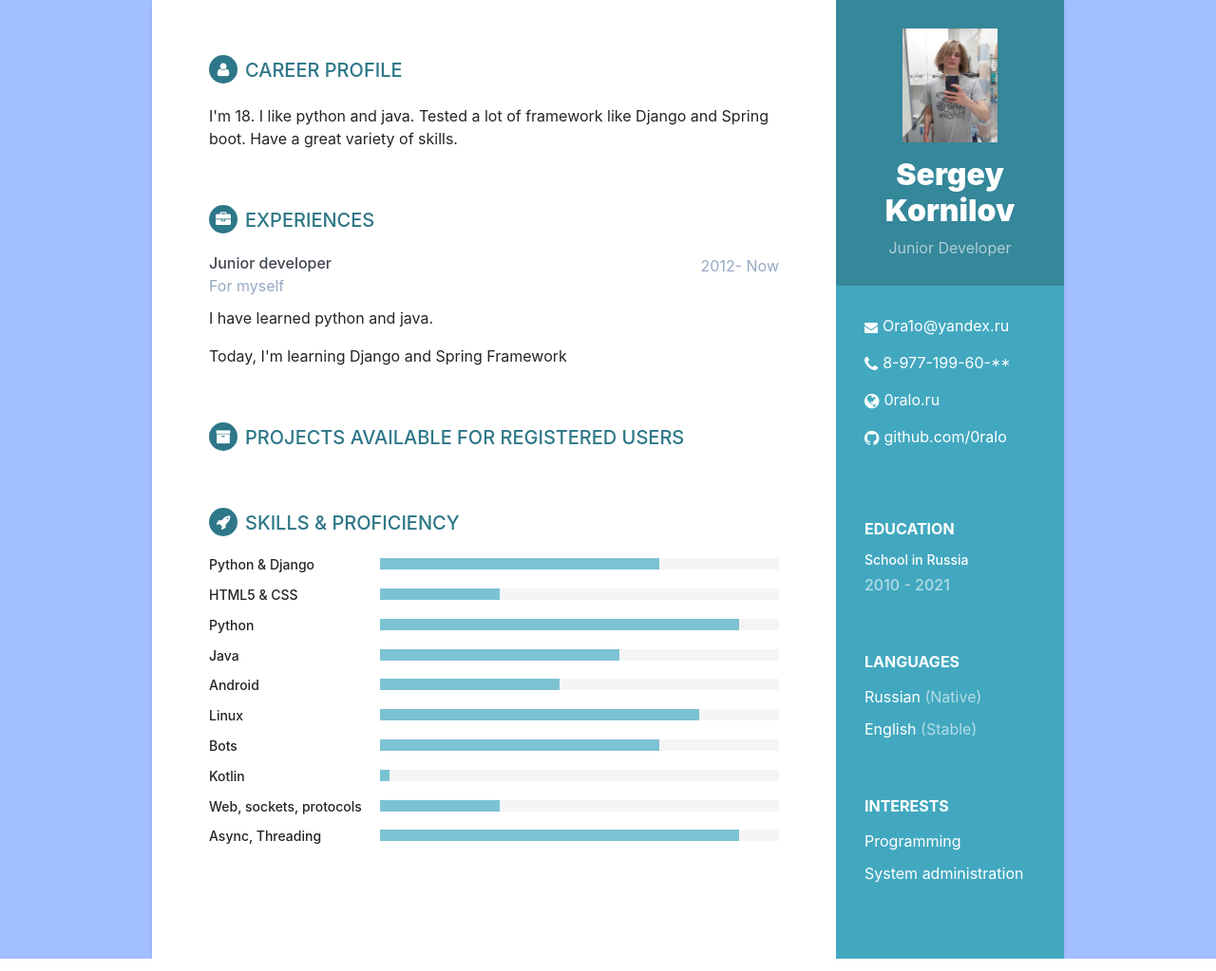
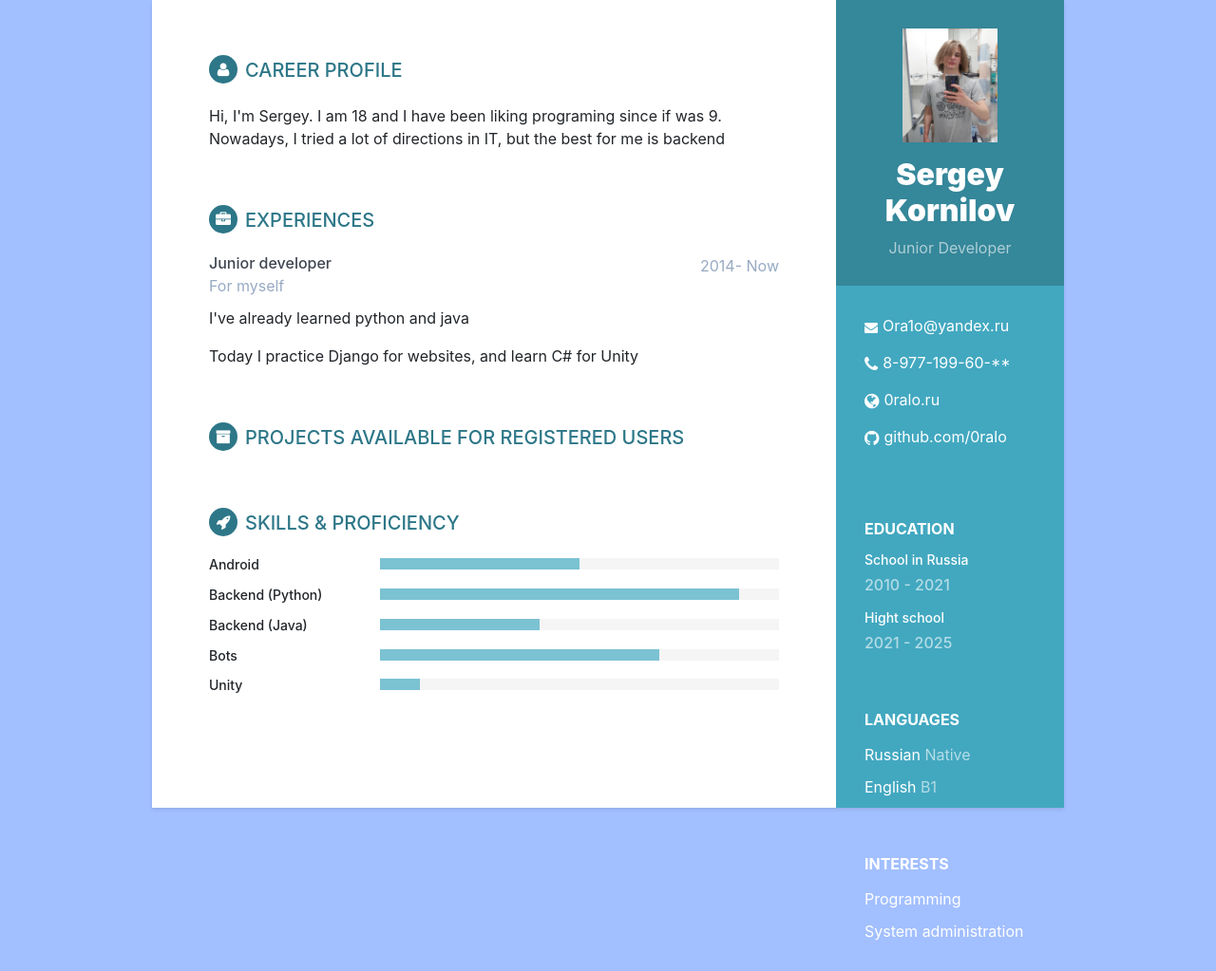
Before and after one commit to 0ralo/WebOralia, a Django app: page /summary/ in a window 1280 px wide. Shown: the part 56-1079 px from the top of the page at 95% size. Run offline with Django 3.2, Linux system fonts and the light colour scheme; parts of the project's set-up code (start-up, migrations or seed data) failed here and were passed over; some libraries are stand-ins or nearby versions.

Commit message:
new summary test

```diff
--- a/WebOralia/settings.py
+++ b/WebOralia/settings.py
@@ -15,7 +15,7 @@
 if DEBUG:
 	ALLOWED_HOSTS.append("localhost")
 	ALLOWED_HOSTS.append("0.0.0.0")
-	ALLOWED_HOSTS.append("127.0.0.0")
+	ALLOWED_HOSTS.append("127.0.0.1")
 
 INSTALLED_APPS = [
 	'django.contrib.admin',
--- a/main/views.py
+++ b/main/views.py
@@ -78,6 +78,7 @@
 		qs = super(SecretView, self).get_context_data(**kwargs)
 		for n, i in enumerate(qs['people']):
 			i.number = n
+		qs["len"] = len(qs["people"])
 		return qs
 
 	@method_decorator(login_required)
--- a/templates/main/secret.html
+++ b/templates/main/secret.html
@@ -6,6 +6,7 @@
 {% endblock %}
 
 {% block body %}
+    {% if len %}
         <div id="carouselExampleControls" class="carousel slide w-50" data-ride="carousel">
             <div class="carousel-inner">
                 {% for person in people %}
@@ -25,4 +26,5 @@
                 <span class="sr-only">Next</span>
             </a>
         </div>
+    {% endif %}
 {% endblock %}
--- a/templates/main/summary.html
+++ b/templates/main/summary.html
@@ -49,13 +49,18 @@
                     <h4 class="degree">School in Russia</h4>
                     <div class="time">2010 - 2021</div>
                 </div><!--//item-->
+                <div class="item">
+                    <h4 class="degree">Hight school</h4>
+                    <div class="time">2021 - 2025</div>
+                </div><!--//item-->
+
             </div><!--//education-container-->
 
             <div class="languages-container container-block">
                 <h2 class="container-block-title">Languages</h2>
                 <ul class="list-unstyled interests-list">
-                    <li>Russian <span class="lang-desc">(Native)</span></li>
-                    <li>English <span class="lang-desc">(Stable)</span></li>
+                    <li>Russian <span class="lang-desc">Native</span></li>
+                    <li>English <span class="lang-desc">B1</span></li>
                 </ul>
             </div><!--//interests-->
 
@@ -74,7 +79,7 @@
             <section class="section summary-section">
                 <h2 class="section-title"><i class="fa fa-user"></i>Career Profile</h2>
                 <div class="summary">
-                    <p>I'm 18. I like python and java. Tested a lot of framework like Django and Spring boot. Have a great variety of skills.</p>
+                    <p>Hi, I'm Sergey. I am 18 and I have been liking programing since if was 9. Nowadays, I tried a lot of directions in IT, but the best for me is backend</p>
                 </div><!--//summary-->
             </section><!--//section-->
 
@@ -85,13 +90,13 @@
                     <div class="meta">
                         <div class="upper-row">
                             <h3 class="job-title">Junior developer</h3>
-                            <div class="time">2012- Now</div>
+                            <div class="time">2014- Now</div>
                         </div><!--//upper-row-->
                         <div class="company">For myself</div>
                     </div><!--//meta-->
                     <div class="details">
-                        <p>I have learned python and java.</p>
-                        <p>Today, I'm learning Django and Spring Framework</p>
+                        <p>I've already learned python and java</p>
+                        <p>Today I practice Django for websites, and learn C# for Unity</p>
                     </div><!--//details-->
                 </div><!--//item-->
 
@@ -108,53 +113,26 @@
                 <div class="skillset">
 
                     <div class="item">
-                        <h3 class="level-title">Python &amp; Django</h3>
+                        <h3 class="level-title">Android</h3>
                         <div class="level-bar">
-                            <div class="level-bar-inner" data-level="70%">
+                            <div class="level-bar-inner" data-level="50%">
                             </div>
                         </div>
                     </div>
-
                     <div class="item">
-                        <h3 class="level-title">HTML5 &amp; CSS</h3>
-                        <div class="level-bar">
-                            <div class="level-bar-inner" data-level="30%">
-                            </div>
-                        </div>
-                    </div>
-
-                    <div class="item">
-                        <h3 class="level-title">Python</h3>
+                        <h3 class="level-title">Backend (Python)</h3>
                         <div class="level-bar">
                             <div class="level-bar-inner" data-level="90%">
                             </div>
                         </div>
                     </div>
-
                     <div class="item">
-                        <h3 class="level-title">Java</h3>
+                        <h3 class="level-title">Backend (Java)</h3>
                         <div class="level-bar">
-                            <div class="level-bar-inner" data-level="60%">
+                            <div class="level-bar-inner" data-level="40%">
                             </div>
                         </div>
                     </div>
-
-                    <div class="item">
-                        <h3 class="level-title">Android</h3>
-                        <div class="level-bar">
-                            <div class="level-bar-inner" data-level="45%">
-                            </div>
-                        </div>
-                    </div>
-
-                    <div class="item">
-                        <h3 class="level-title">Linux</h3>
-                        <div class="level-bar">
-                            <div class="level-bar-inner" data-level="80%">
-                            </div>
-                        </div>
-                    </div>
-
                     <div class="item">
                         <h3 class="level-title">Bots</h3>
                         <div class="level-bar">
@@ -162,27 +140,10 @@
                             </div>
                         </div>
                     </div>
-
                     <div class="item">
-                        <h3 class="level-title">Kotlin</h3>
+                        <h3 class="level-title">Unity</h3>
                         <div class="level-bar">
-                            <div class="level-bar-inner" data-level="10">
-                            </div>
-                        </div>
-                    </div>
-
-                    <div class="item">
-                        <h3 class="level-title">Web, sockets, protocols</h3>
-                        <div class="level-bar">
-                            <div class="level-bar-inner" data-level="30%">
-                            </div>
-                        </div>
-                    </div>
-
-                    <div class="item">
-                        <h3 class="level-title">Async, Threading</h3>
-                        <div class="level-bar">
-                            <div class="level-bar-inner" data-level="90%">
+                            <div class="level-bar-inner" data-level="10%">
                             </div>
                         </div>
                     </div>
```
Lines whose indentation alone changed are shown as unchanged.
